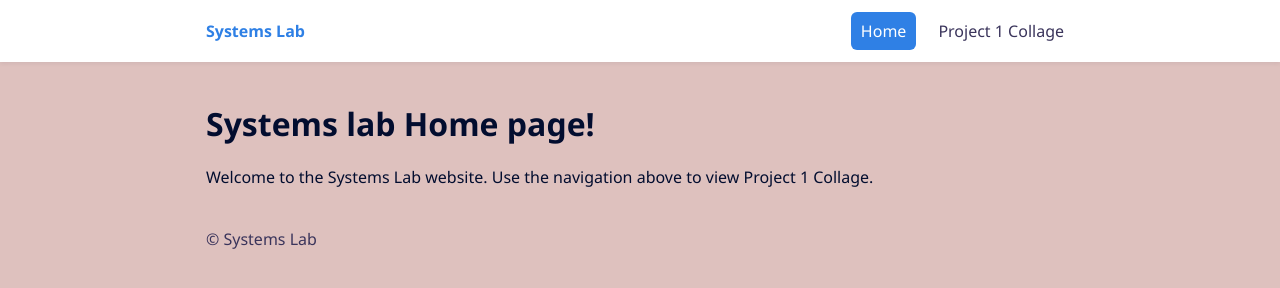
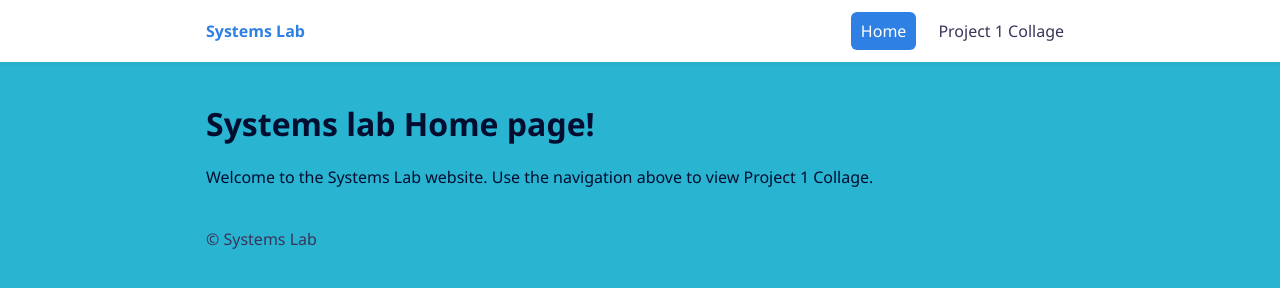
Before and after one commit to lilyrose1013/SystemsLab_Lily-Vosari-, a plain HTML site: page index.html in a window 1280 px wide. Drawn offline with Linux system fonts and the light colour scheme.

Commit message:
Update styles.css

```diff
--- a/styles.css
+++ b/styles.css
@@ -1,6 +1,6 @@
 
 :root {
-  --bg: #DEC1BE;
+  --bg: #29b4d1;
   --accent: #2f80e5;
   --accent-600: #5B61B2;
   --muted: #3A345b;
```
